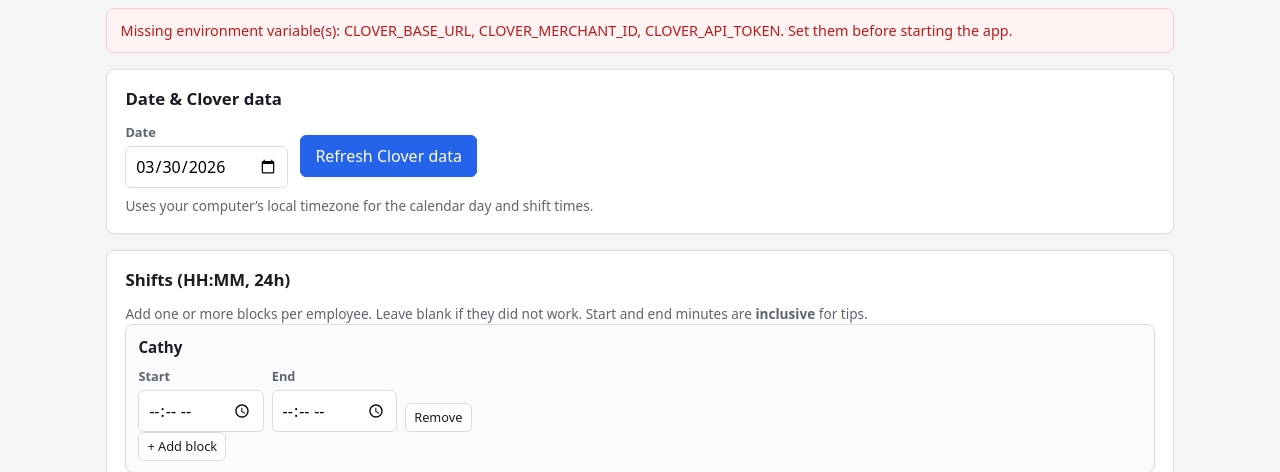
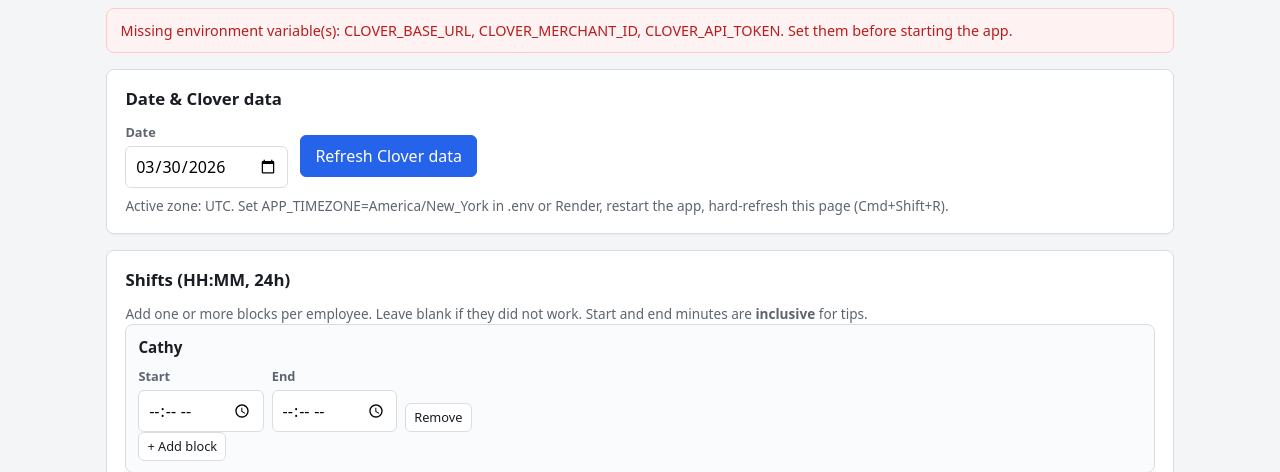
Before and after one commit to CathyZhang0404/tips-board, a FastAPI app: page / in a window 1280 px wide. Shown: the part 236-708 px from the top of the page. Run offline with FastAPI, Linux system fonts and the light colour scheme; data comes from the database, SQL or seed files in the repository; some libraries are stand-ins or nearby versions.

Commit message:
Timezone: APP_TIMEZONE, UI hint, remove old copy

```diff
--- a/main.py
+++ b/main.py
@@ -9,12 +9,14 @@ from __future__ import annotations
 
 import csv
 import io
+import logging
 import math
 import os
 from contextlib import asynccontextmanager
 from datetime import date, datetime, timedelta, timezone, tzinfo
 from pathlib import Path
 from typing import Any
+from zoneinfo import ZoneInfo
 
 import requests
 from dotenv import load_dotenv
@@ -27,6 +29,8 @@ from starlette.templating import Jinja2Templates
 
 import database
 import email_service
+
+_log = logging.getLogger(__name__)
 
 # -----------------------------------------------------------------------------
 # Config
@@ -91,6 +95,40 @@ app.mount("/static", StaticFiles(directory=str(BASE_DIR / "static")), name="stat
 # -----------------------------------------------------------------------------
 
 
+def _raw_app_timezone_env() -> str:
+    """Strip whitespace and common .env quotes from APP_TIMEZONE."""
+    return os.environ.get("APP_TIMEZONE", "").strip().strip('"').strip("'")
+
+
+def _app_tz() -> tzinfo:
+    """
+    Timezone for calendar-day bounds, shift HH:MM, and tip matching.
+
+    On laptops this follows the system clock. On Render (and many servers) the
+    default is UTC, so shift times would be wrong vs your shop — set APP_TIMEZONE
+    (IANA name, e.g. America/New_York, America/Los_Angeles).
+    """
+    tz_name = _raw_app_timezone_env()
+    if tz_name:
+        try:
+            return ZoneInfo(tz_name)
+        except Exception as exc:
+            _log.warning("APP_TIMEZONE=%r is invalid (%s); using system timezone.", tz_name, exc)
+    local = datetime.now().astimezone().tzinfo
+    return local if local is not None else timezone.utc
+
+
+def _app_timezone_meta() -> dict[str, str]:
+    """Resolved zone for API/UI (verify cloud config)."""
+    raw = _raw_app_timezone_env()
+    tz = _app_tz()
+    if isinstance(tz, ZoneInfo):
+        effective = tz.key
+    else:
+        effective = str(tz) if tz else "UTC"
+    return {"timezone_env": raw, "timezone_effective": effective}
+
+
 def _require_clover_config() -> tuple[str, str, str]:
     """Return (base_url, merchant_id, token) or raise HTTPException."""
     base = os.environ.get("CLOVER_BASE_URL", "").strip()
@@ -120,7 +158,7 @@ def _payments_url(base_url: str, merchant_id: str) -> str:
 
 def _local_day_bounds_ms(day: date) -> tuple[int, int]:
     """Local midnight .. next midnight as Clover ms (end exclusive)."""
-    tz = datetime.now().astimezone().tzinfo
+    tz = _app_tz()
     start = datetime(day.year, day.month, day.day, 0, 0, 0, tzinfo=tz)
     end = start + timedelta(days=1)
     return int(start.timestamp() * 1000), int(end.timestamp() * 1000)
@@ -161,7 +199,7 @@ def normalize_payment(raw: dict[str, Any]) -> dict[str, Any] | None:
     # Local datetime for shift logic (minute-rounded later).
     try:
         utc_dt = datetime.fromtimestamp(created_ms / 1000.0, tz=timezone.utc)
-        local_dt = utc_dt.astimezone()
+        local_dt = utc_dt.astimezone(_app_tz())
     except (OSError, OverflowError, ValueError):
         return None
 
@@ -382,7 +420,7 @@ def run_allocation(
     Those tips skip time-based rules and split by normalized weights only.
     """
     manual_by_payment_id = manual_by_payment_id or {}
-    tz = datetime.now().astimezone().tzinfo
+    tz = _app_tz()
 
     # Build per-employee minute ranges (only known employees).
     shift_ranges: dict[str, list[tuple[datetime, datetime]]] = {}
@@ -413,7 +451,7 @@ def run_allocation(
         tip_cents = p["tip_amount_cents"]
         local_raw = datetime.fromtimestamp(
             p["created_time_ms"] / 1000.0, tz=timezone.utc
-        ).astimezone()
+        ).astimezone(tz)
         tx_minute = _minute_of(local_raw)
         pid = p["payment_id"]
 
@@ -911,6 +949,7 @@ async def api_get_settings() -> JSONResponse:
         else:
             ordered.append({"employee_name": name, "employee_email": "", "is_active": True})
     smtp = email_service.smtp_env_status()
+    tz_meta = _app_timezone_meta()
     return JSONResponse(
         {
             "ok": True,
@@ -920,6 +959,8 @@ async def api_get_settings() -> JSONResponse:
             "smtp_ready": smtp["ready"],
             "smtp_missing": smtp["missing"],
             "smtp_hint": smtp["hint"],
+            "timezone_env": tz_meta["timezone_env"],
+            "timezone_effective": tz_meta["timezone_effective"],
         }
     )
 
--- a/requirements.txt
+++ b/requirements.txt
@@ -5,3 +5,4 @@ jinja2>=3.1.0
 python-dotenv>=1.0.0
 email-validator>=2.0.0
 python-multipart>=0.0.9
+tzdata>=2024.1
--- a/static/app.js
+++ b/static/app.js
@@ -393,6 +393,19 @@ async function loadSettings() {
       if (inp) inp.value = row.employee_email || "";
     }
     updateTestModeBanner();
+
+    const tzHint = el("server-tz-hint");
+    if (tzHint && data.timezone_effective) {
+      const eff = data.timezone_effective;
+      const raw = data.timezone_env;
+      if (raw) {
+        tzHint.textContent = `Active zone: «${eff}» (APP_TIMEZONE=${raw}). Clover “day” range, tip times, and shift matching all use this zone.`;
+      } else if (eff === "UTC") {
+        tzHint.textContent = `Active zone: UTC. Set APP_TIMEZONE=America/New_York in .env or Render, restart the app, hard-refresh this page (Cmd+Shift+R).`;
+      } else {
+        tzHint.textContent = `Active zone: «${eff}» (no APP_TIMEZONE — using the machine’s default zone). On Render this is often UTC; set APP_TIMEZONE=America/New_York there.`;
+      }
+    }
 
     const smtpCard = el("smtp-not-ready");
     const smtpBody = el("smtp-not-ready-body");
--- a/templates/index.html
+++ b/templates/index.html
@@ -41,7 +41,11 @@
         </label>
         <button type="button" class="btn btn-primary" id="btn-refresh">Refresh Clover data</button>
       </div>
-      <p class="hint">Uses your computer’s local timezone for the calendar day and shift times.</p>
+      <p class="hint" id="server-tz-hint">
+        Clover day boundaries, payment times, and shift <code>HH:MM</code> all use the <strong>server</strong> time zone
+        (<code>APP_TIMEZONE</code> if set, e.g. <code>America/New_York</code>). The date you pick is a calendar date in that zone — not your browser’s clock.
+        Loading current zone…
+      </p>
     </section>
 
     <section class="card" id="shifts-section">
```
Also changed, not shown: README.md, 1 other file.
